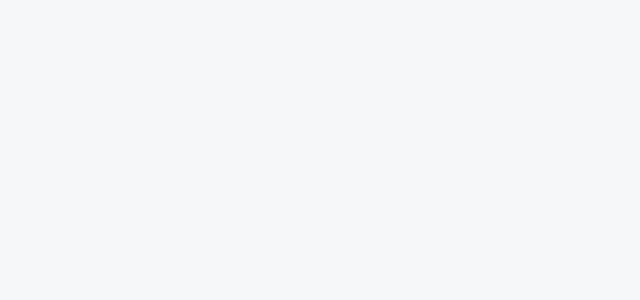
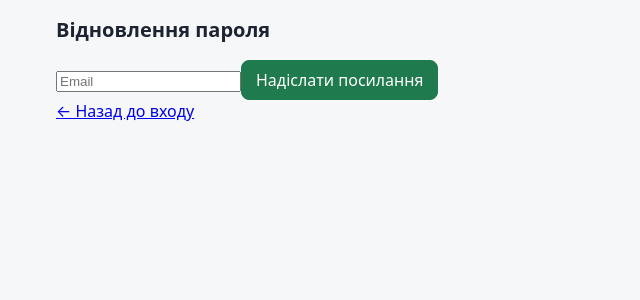
Before and after one commit to Impe11e/SDLC-group, a React (Vite) app in the folder frontend/: page /forgot-password in a window 1280 px wide. Before the commit this address had no page. Shown: the top 300 px of the page, without its empty margins (0-640 px from the left). Built offline with nearby package versions, Linux system fonts and the light colour scheme.

Commit message:
feat(auth): add forgot and reset password pages

```diff
--- /dev/null
+++ b/frontend/src/components/ForgotPasswordPage.tsx
@@ -0,0 +1,57 @@
+import { type SubmitEvent, useState } from 'react';
+import { Link } from 'react-router-dom';
+import { getErrorMessage } from '../services/api';
+import { authService } from '../services/authService';
+
+export default function ForgotPasswordPage() {
+    const [email, setEmail] = useState('');
+    const [error, setError] = useState<string | null>(null);
+    const [message, setMessage] = useState<string | null>(null);
+    const [submitting, setSubmitting] = useState(false);
+
+    const handleSubmit = async (e: SubmitEvent<HTMLFormElement>) => {
+        e.preventDefault();
+        setError(null);
+        setMessage(null);
+        setSubmitting(true);
+        try {
+            await authService.forgotPassword(email);
+            setMessage(
+                'Якщо такий email є в системі, ми надіслали лист із посиланням для скидання пароля (діє 30 хвилин).'
+            );
+        } catch (err) {
+            setError(getErrorMessage(err));
+        } finally {
+            setSubmitting(false);
+        }
+    };
+
+    return (
+        <div className="app">
+            <form onSubmit={handleSubmit}>
+                <h2>Відновлення пароля</h2>
+                <input
+                    type="email"
+                    placeholder="Email"
+                    value={email}
+                    onChange={(e) => setEmail(e.target.value)}
+                    required
+                />
+                {error && (
+                    <p className="alert" role="alert">
+                        {error}
+                    </p>
+                )}
+                {message && (
+                    <p className="alert success" role="status">
+                        {message}
+                    </p>
+                )}
+                <button type="submit" disabled={submitting}>
+                    {submitting ? 'Надсилаємо…' : 'Надіслати посилання'}
+                </button>
+            </form>
+            <Link to="/login">← Назад до входу</Link>
+        </div>
+    );
+}
--- a/frontend/src/components/LoginPage.tsx
+++ b/frontend/src/components/LoginPage.tsx
@@ -10,6 +10,9 @@ export default function LoginPage() {
             <p>
                 Немає акаунта? <Link to="/register">Реєстрація</Link>
             </p>
+            <p>
+                <Link to="/forgot-password">Забули пароль?</Link>
+            </p>
             <Link to="/">← До каталогу</Link>
         </div>
     );
--- /dev/null
+++ b/frontend/src/components/ResetPasswordPage.tsx
@@ -0,0 +1,85 @@
+import { type SubmitEvent, useState } from 'react';
+import { Link, useSearchParams } from 'react-router-dom';
+import { getErrorMessage } from '../services/api';
+import { authService } from '../services/authService';
+
+export default function ResetPasswordPage() {
+    const [params] = useSearchParams();
+    const token = params.get('token');
+    const [password, setPassword] = useState('');
+    const [confirm, setConfirm] = useState('');
+    const [error, setError] = useState<string | null>(null);
+    const [done, setDone] = useState(false);
+    const [submitting, setSubmitting] = useState(false);
+
+    const handleSubmit = async (e: SubmitEvent<HTMLFormElement>) => {
+        e.preventDefault();
+        setError(null);
+        if (password !== confirm) {
+            setError('Паролі не збігаються');
+            return;
+        }
+        setSubmitting(true);
+        try {
+            await authService.resetPassword(token ?? '', password);
+            setDone(true);
+        } catch (err) {
+            setError(getErrorMessage(err));
+        } finally {
+            setSubmitting(false);
+        }
+    };
+
+    if (!token) {
+        return (
+            <div className="app">
+                <p className="alert" role="alert">
+                    Посилання недійсне: відсутній токен.
+                </p>
+                <Link to="/forgot-password">Запросити нове посилання</Link>
+            </div>
+        );
+    }
+
+    if (done) {
+        return (
+            <div className="app">
+                <p className="alert success" role="status">
+                    Пароль змінено. Тепер можна увійти з новим паролем.
+                </p>
+                <Link to="/login">Перейти до входу</Link>
+            </div>
+        );
+    }
+
+    return (
+        <div className="app">
+            <form onSubmit={handleSubmit}>
+                <h2>Новий пароль</h2>
+                <input
+                    type="password"
+                    placeholder="Новий пароль (від 8 символів)"
+                    value={password}
+                    onChange={(e) => setPassword(e.target.value)}
+                    required
+                />
+                <input
+                    type="password"
+                    placeholder="Повторіть пароль"
+                    value={confirm}
+                    onChange={(e) => setConfirm(e.target.value)}
+                    required
+                />
+                {error && (
+                    <p className="alert" role="alert">
+                        {error}
+                    </p>
+                )}
+                <button type="submit" disabled={submitting}>
+                    {submitting ? 'Зберігаємо…' : 'Змінити пароль'}
+                </button>
+            </form>
+            <Link to="/forgot-password">Запросити нове посилання</Link>
+        </div>
+    );
+}
--- a/frontend/src/main.tsx
+++ b/frontend/src/main.tsx
@@ -7,6 +7,8 @@ import LoginPage from './components/LoginPage.tsx';
 import RegisterPage from './components/RegisterPage.tsx';
 import ProductPage from './components/ProductPage.tsx';
 import OrderSuccessPage from './components/OrderSuccessPage.tsx';
+import ForgotPasswordPage from './components/ForgotPasswordPage.tsx';
+import ResetPasswordPage from './components/ResetPasswordPage.tsx';
 
 createRoot(document.getElementById('root')!).render(
     <StrictMode>
@@ -17,6 +19,8 @@ createRoot(document.getElementById('root')!).render(
                 <Route path="/register" element={<RegisterPage />} />
                 <Route path="/products/:id" element={<ProductPage />} />
                 <Route path="/order-success" element={<OrderSuccessPage />} />
+                <Route path="/forgot-password" element={<ForgotPasswordPage />} />
+                <Route path="/reset-password" element={<ResetPasswordPage />} />
             </Routes>
         </BrowserRouter>
     </StrictMode>
--- a/frontend/src/services/authService.ts
+++ b/frontend/src/services/authService.ts
@@ -17,6 +17,13 @@ export const authService = {
     async register(nickname: string, email: string, password: string): Promise<void> {
         await request('POST', '/auth/register', { nickname, email, password });
     },
+    async forgotPassword(email: string): Promise<void> {
+        await request('POST', '/auth/forgot-password', { email });
+    },
+
+    async resetPassword(token: string, password: string): Promise<void> {
+        await request('POST', '/auth/reset-password', { token, password });
+    },
 
     logout(): void {
         tokenStorage.clear();
```
